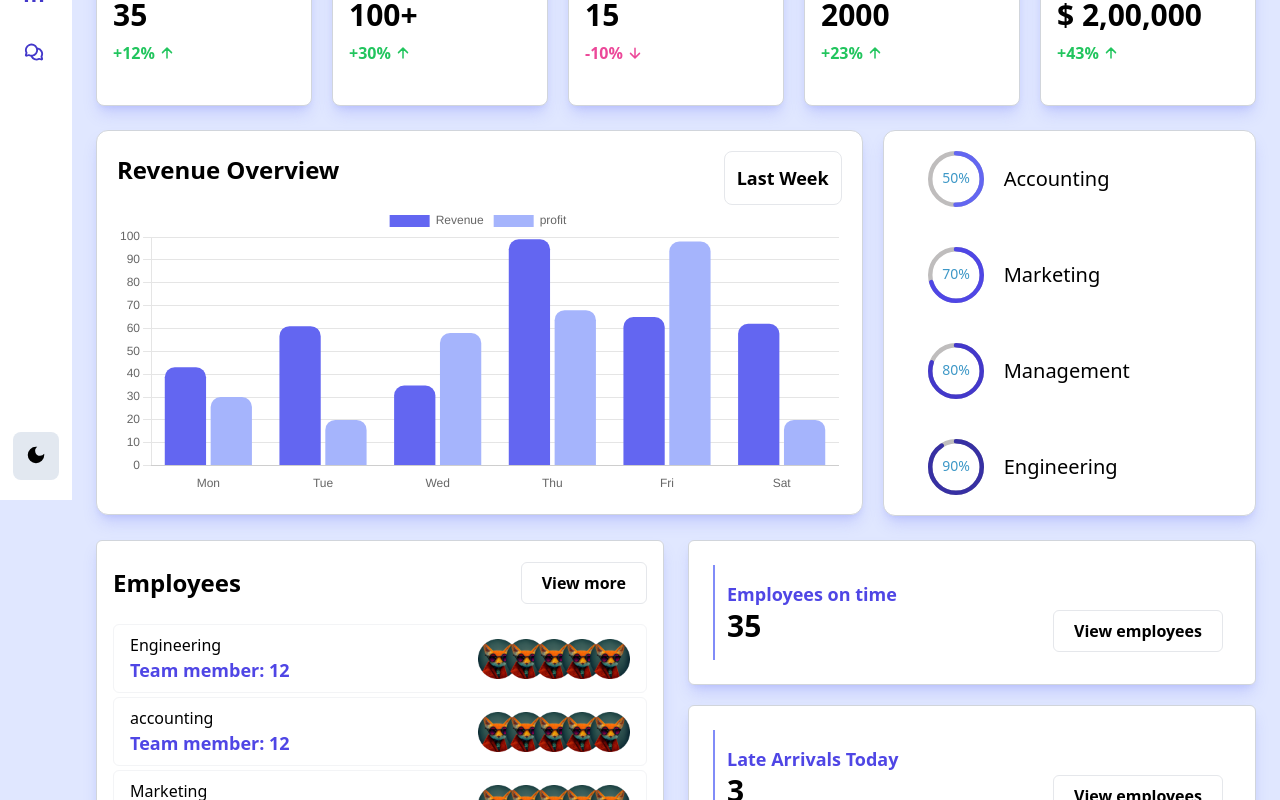
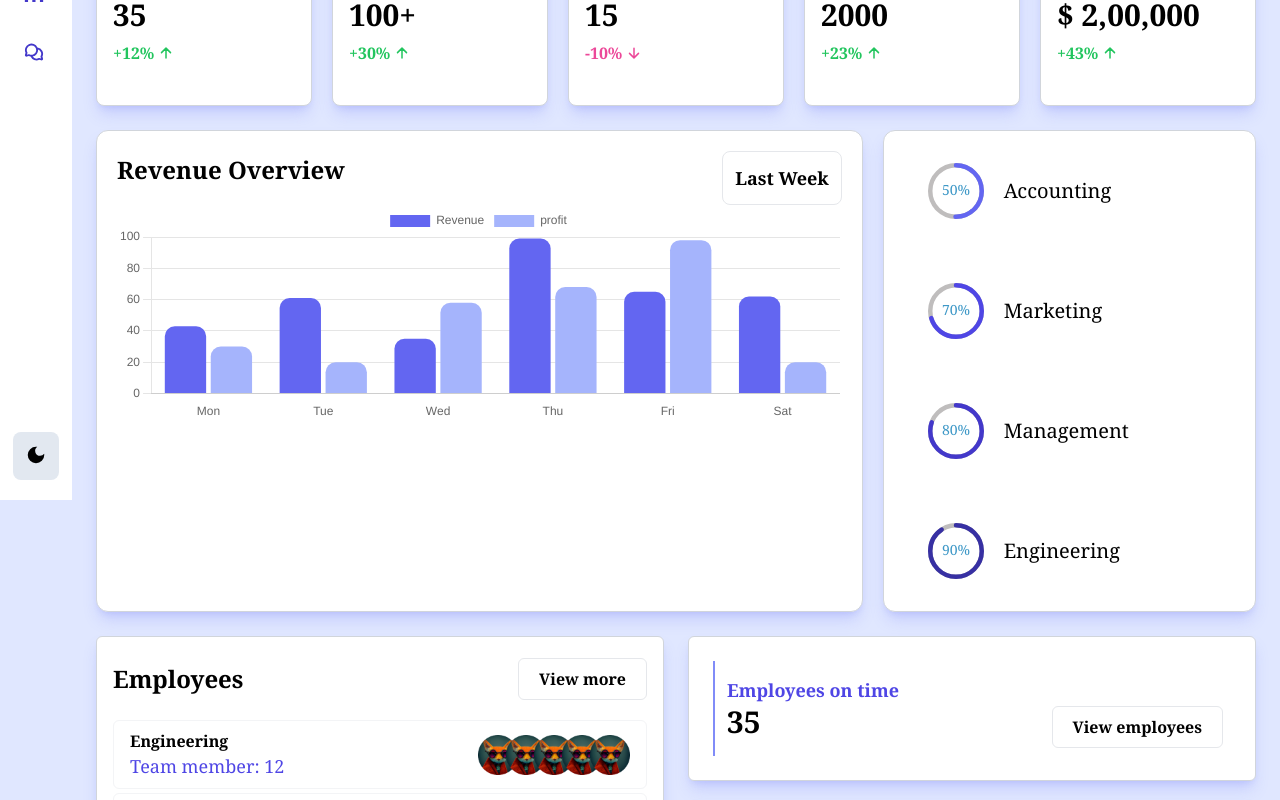
Before and after one commit to hetvi333/HR-management-system, a React (Create React App) app: page / in a window 1280 px wide. Shown: the part 300-1100 px from the top of the page. Built offline with nearby package versions, Linux system fonts and the light colour scheme.

Commit message:
logo added and changes done in sidebar

```diff
--- a/src/App.js
+++ b/src/App.js
@@ -6,7 +6,7 @@ import { ThemeContext } from "./contexts/ThemeContext";
 function App() {
   const { toggle } = useContext(ThemeContext);
   return (
-    <div className={`${toggle ? "bg-[#111417]" : "bg-indigo-100"}`}>
+    <div className={`font-serif ${toggle ? "bg-[#111417]" : "bg-indigo-100"}`}>
       <AppRoutes />
     </div>
   );
--- a/src/components/chat/ChatDashboard.jsx
+++ b/src/components/chat/ChatDashboard.jsx
@@ -10,7 +10,7 @@ const ChatDashboard = () => {
   const { toggle } = useContext(ThemeContext);
   return (
     <div
-      className={` rounded-lg border p-4 ${
+      className={` rounded-lg border h-screen p-4 ${
         toggle
           ? "bg-[#161a1f] border-[#2a2e34]"
           : "border-gray-300 shadow-indigo-400/30 bg-white"
--- a/src/components/chat/ChatProfile.jsx
+++ b/src/components/chat/ChatProfile.jsx
@@ -8,7 +8,7 @@ const ChatProfile = () => {
   const { toggle } = useContext(ThemeContext);
   return (
     <div
-      className={`rounded-lg border max-h-[88vh] overflow-y-scroll ${
+      className={`rounded-lg border h-screen overflow-y-scroll ${
         toggle
           ? "bg-[#161a1f] border-[#2a2e34]"
           : "border-gray-300 shadow-indigo-400/30 bg-white"
--- a/src/components/chat/Chats.jsx
+++ b/src/components/chat/Chats.jsx
@@ -44,7 +44,7 @@ const Chats = () => {
 
       <div className="flex justify-end py-4">
         <div className="flex flex-col items-end gap-3">
-          <p className="p-4 border rounded-lg text-purple-900 w-2/3 bg-indigo-200 font-medium">
+          <p className="p-4 border rounded-lg text-purple-900 w-2/3 bg-indigo-100 font-medium">
             Lorem ipsum dolor sit amet consectetur adipisicing elit. Odit,
             inventore?
           </p>
--- a/src/components/dashboard/Analysis.jsx
+++ b/src/components/dashboard/Analysis.jsx
@@ -17,11 +17,11 @@ const Analysis = () => {
       className={`flex flex-col  rounded-xl shadow-lg border px-6 py-0 ${
         toggle
           ? "bg-[#161a1f] border-[#2a2e34] text-white"
-          : "border-gray-300 shadow-indigo-400/30 bg-white"
+          : "border-gray-300 shadow-indigo-400/30 bg-white h-full"
       }`}
     >
       {data.map((item, index) => (
-        <div key={index} className="flex items-center">
+        <div key={index} className="flex items-center py-3">
           <div className="p-5 w-24 h-24">
             <CircularProgressbar
               value={item.percentage}
--- a/src/components/dashboard/Employee.jsx
+++ b/src/components/dashboard/Employee.jsx
@@ -68,11 +68,11 @@ const Employee = () => {
               }`}
             >
               <div>
-                <h1 className="text-[16px]">{emp.branch}</h1>
+                <h1 className="text-[16px] font-semibold">{emp.branch}</h1>
                 <p
                   className={`${
                     toggle ? "text-indigo-300" : "text-indigo-600"
-                  } text-[16px] sm:text-[18px] font-semibold`}
+                  } text-[16px] sm:text-[18px] font-medium`}
                 >
                   Team member: {emp.number}
                 </p>
--- a/src/components/dashboard/Revenue.jsx
+++ b/src/components/dashboard/Revenue.jsx
@@ -75,7 +75,7 @@ const Revenue = () => {
         className={`rounded-xl p-5 shadow-lg border ${
           toggle
             ? "bg-[#161a1f] border-[#2a2e34]"
-            : "border-gray-300 shadow-indigo-400/30 bg-white"
+            : "border-gray-300 shadow-indigo-400/30 bg-white h-full"
         } `}
       >
         <div className="flex justify-between items-center">
@@ -93,7 +93,7 @@ const Revenue = () => {
           </button>
         </div>
         <div>
-          <Bar data={data} options={options} width={500} height={200}></Bar>
+          <Bar data={data} options={options} width={500}></Bar>
         </div>
       </div>
     </>
--- a/src/components/employees/EmpData.jsx
+++ b/src/components/employees/EmpData.jsx
@@ -79,7 +79,7 @@ const EmpData = () => {
             <input
               type="date"
               placeholder="Date of Birth"
-              className={`col-span-12 border md:col-span-6 rounded-lg p-4 ${
+              className={`col-span-12 border md:col-span-6 rounded-lg p-4 before:content ${
                 toggle ? "bg-transparent border-[#575f68] " : ""
               }`}
             />
--- a/src/navigation/Sidebar.jsx
+++ b/src/navigation/Sidebar.jsx
@@ -1,6 +1,6 @@
 import React, { useContext, useState } from "react";
 import { Link } from "react-router-dom";
-import profile from "../images/Avatar6-ranking.png";
+import profile from "../images/logo.png";
 import { FaChevronLeft, FaChevronRight, FaRegUser } from "react-icons/fa";
 import { SiSimpleanalytics } from "react-icons/si";
 import { ThemeContext } from "../contexts/ThemeContext";
@@ -54,12 +54,18 @@ const Sidebar = () => {
         }`}
       >
         <div className="p-4 pb-2 mb-2 flex justify-between items-center">
-          <img
-            src={profile}
-            className={`overflow-hidden transition-all ${
-              isOpen ? "w-10" : "w-0"
+          <div
+            className={`flex items-end gap-1 overflow-hidden transition-all ${
+              isOpen ? "" : "w-0"
             }`}
-          />
+          >
+            <img src={profile} className="w-10 h-10" />
+            <span className={`italic font-bold text-xl ${
+                          toggle ? "text-indigo-300 " : "text-indigo-700 "
+                        }`}>
+              killForge
+            </span>
+          </div>
           <button
             onClick={() => setIsOpen(!isOpen)}
             className={`p-3 h-12 rounded-lg bg-gray-100 hover:bg-indigo-50 hover:text-indigo-800 ${
```
Also changed, not shown: src/images/logo.png (added).
